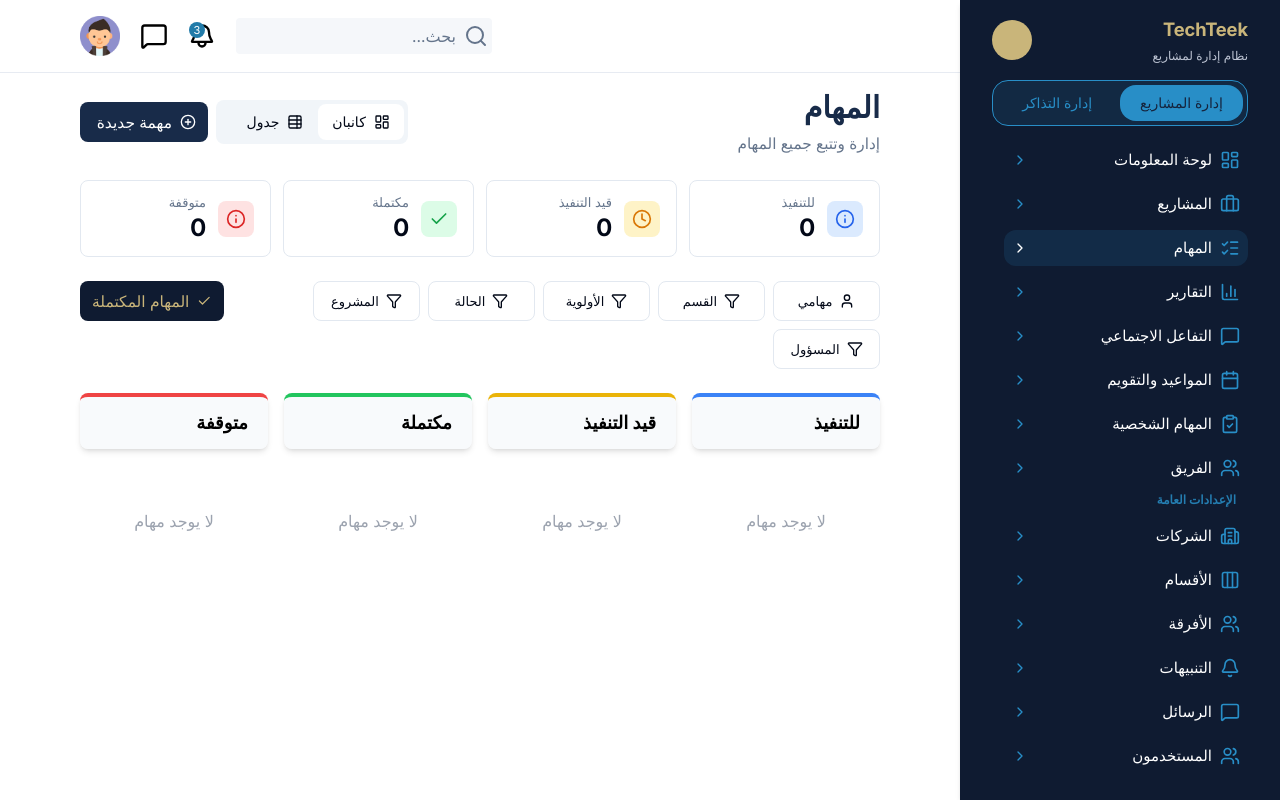
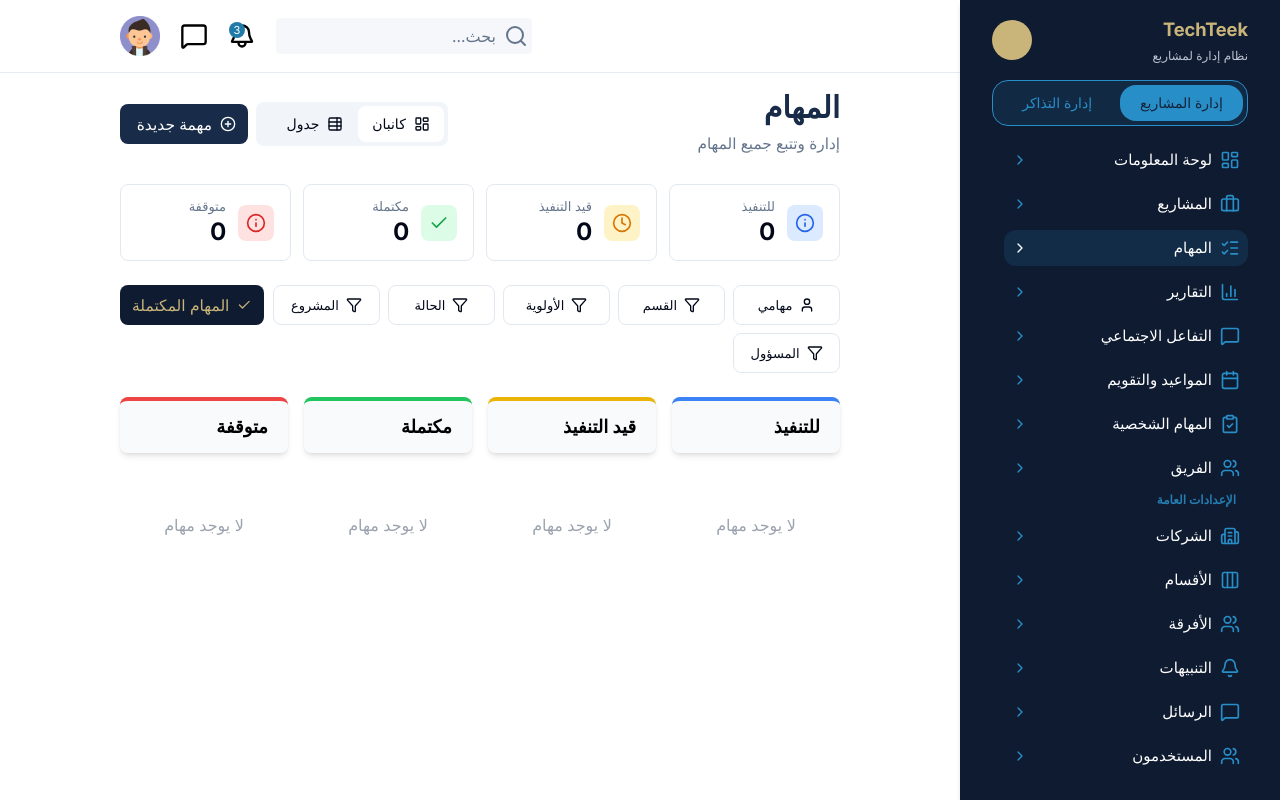
Before and after one commit to itskhashman/-UI-Tasks-page, a React (Create React App) app: page / in a window 1280 px wide. Built offline with nearby package versions, Linux system fonts and the light colour scheme.

Commit message:
make some UI edits

```diff
--- a/src/View/tasks/tasks.tsx
+++ b/src/View/tasks/tasks.tsx
@@ -46,7 +46,7 @@ export function Tasks() {
 
   return (
     <div className="flex justify-center items-center">
-      <div className="w-10/12 flex flex-col gap-6 py-4">
+      <div className="w-9/12 flex flex-col gap-6 py-4">
         <Header openModal={openModal} />
 
         <div className="grid grid-cols-12 gap-3">
--- a/src/components/navbar/navbar.tsx
+++ b/src/components/navbar/navbar.tsx
@@ -8,7 +8,7 @@ interface NavbarProps {
 export function Navbar({ onMenuClick }: NavbarProps) {
   return (
     <header className="h-[73px] bg-white flex flex-row  justify-center border-b border-[#e7ebf2] items-center">
-      <div className="w-10/12 flex flex-row md:justify-end justify-between items-center ">
+      <div className="w-9/12 flex flex-row md:justify-end justify-between items-center">
         <button
           className="md:hidden ml-4"
           onClick={onMenuClick}
--- a/src/components/tasks/columns/taskCard.tsx
+++ b/src/components/tasks/columns/taskCard.tsx
@@ -30,7 +30,7 @@ export function TaskCard({ task }: ColumnCardProps) {
       {...listeners}
       {...attributes}
       style={style}
-      className="flex flex-col max-h-[198px] bg-white z-50 px-3 py-3  gap-3 border border-[#E2E8F0] rounded-lg outline-none"
+      className="flex flex-col min-h-[198px] bg-white z-50 px-3 py-3  gap-3 border border-[#E2E8F0] rounded-lg outline-none"
     >
       <div className="flex justify-between">
         <span className="font-tajawal whitespace-nowrap">{task.taskTitle}</span>
--- a/src/components/tasks/header.tsx
+++ b/src/components/tasks/header.tsx
@@ -5,7 +5,7 @@ import { ToggleButton } from "./toggleButton";
 export function Header({ openModal }: { openModal: () => void }) {
   return (
     <div className="flex w-full md:flex-row flex-col md:gap-0 gap-4 justify-between items-center">
-      <div className="flex flex-col md:items-start items-center gap-2">
+      <div className="flex flex-col md:items-start items-center gap-2 mb-1">
         <span className="text-3xl text-[#182B49] font-Tajawal font-bold">
           المهام
         </span>
```
